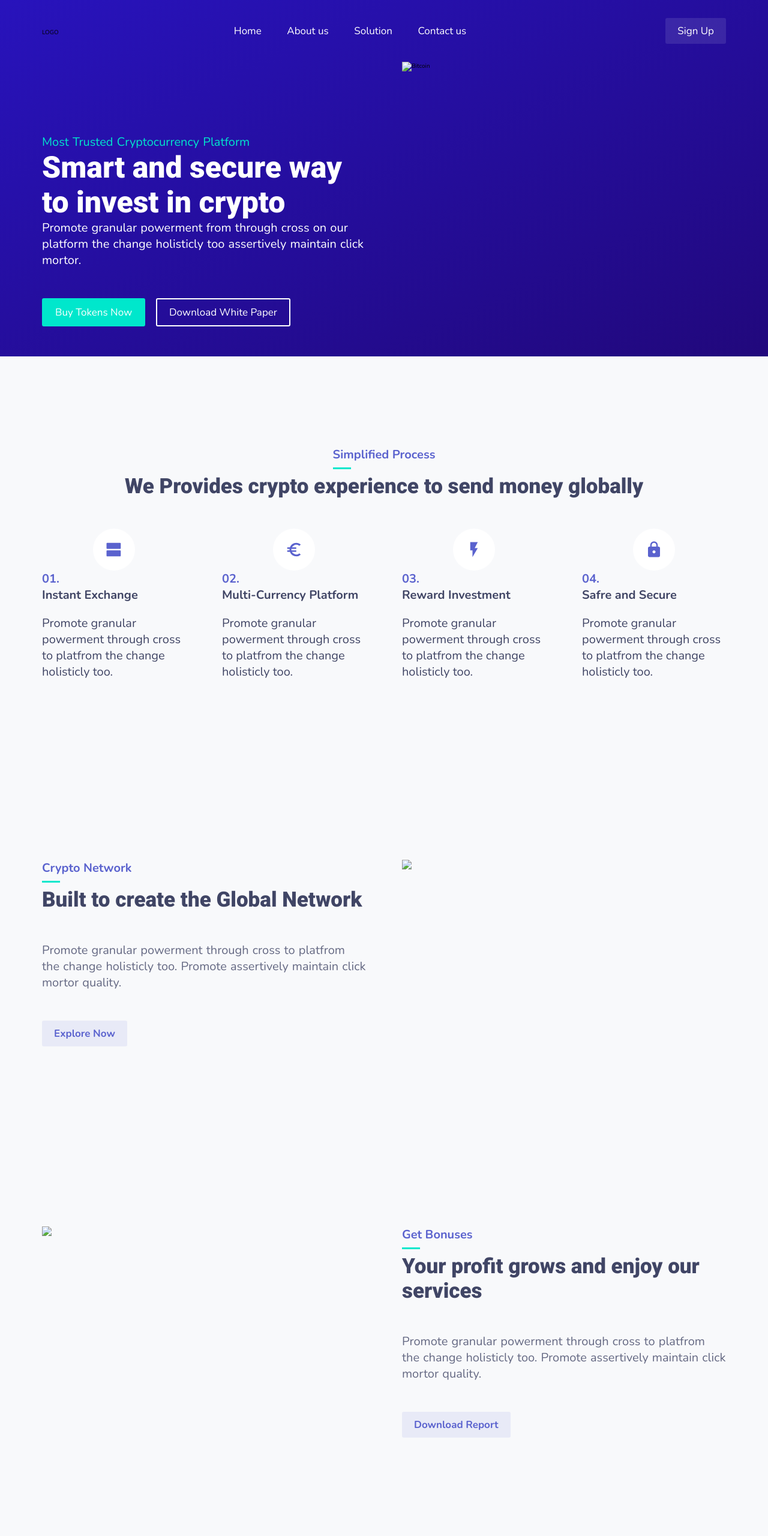
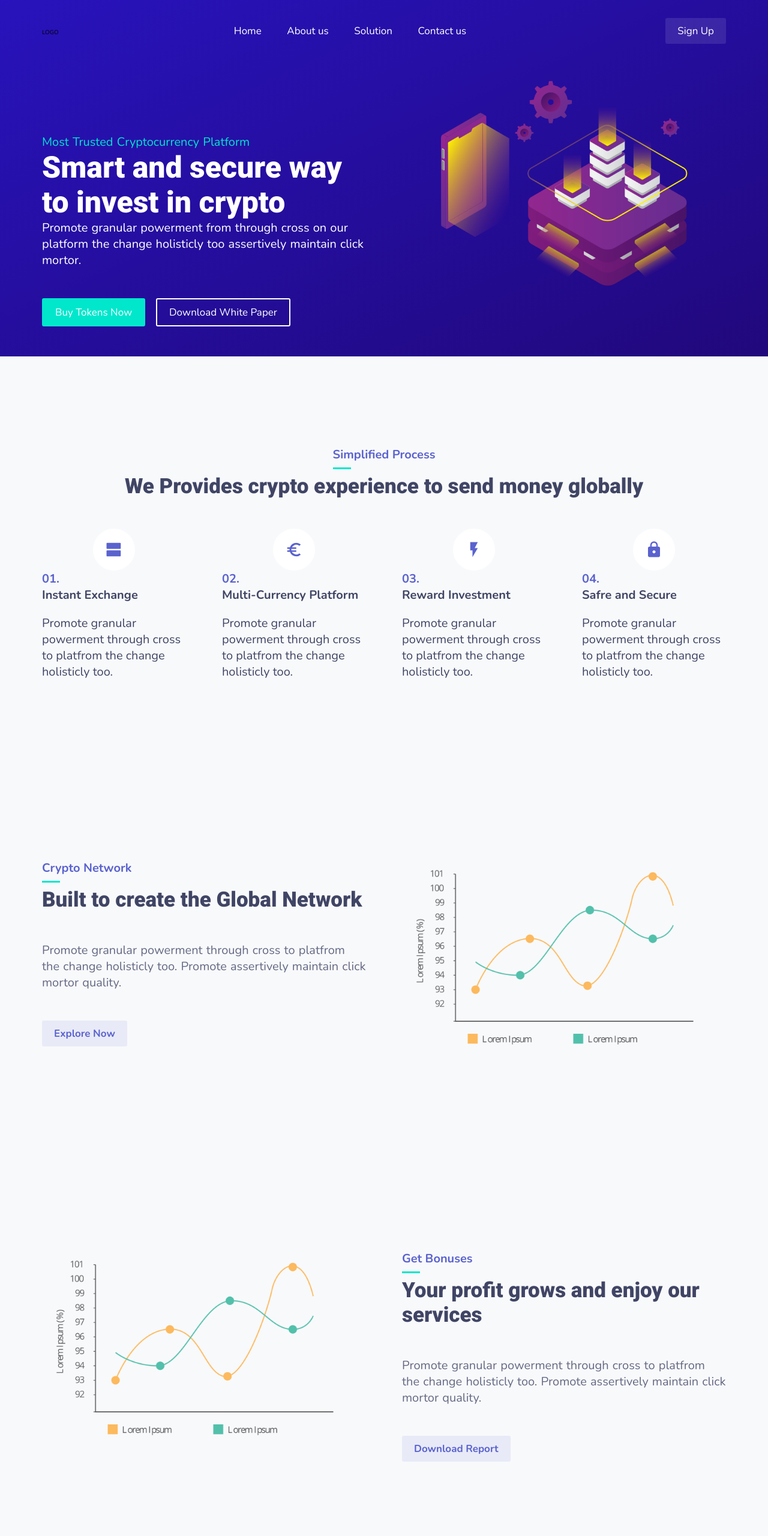
Before and after one commit to DarwishCodes/crypto, a website: page index.html in a window 1280 px wide. Shown: the top 2560 px of the page at 60% size. Drawn offline with nearby package versions, Linux system fonts and the light colour scheme; the site is published under a folder, as on GitHub Pages, so addresses that start at the root find nothing.

Commit message:
fixed photos url

```diff
--- a/index.html
+++ b/index.html
@@ -52,7 +52,7 @@
                     </div>
                 </div>
                 <div class="col-1-of-2">
-                    <img src="/img/bitcoin.png" alt="Bitcoin" class="header__image">
+                    <img src="img/bitcoin.png" alt="Bitcoin" class="header__image">
                 </div>
             </div>
         </header>
@@ -128,14 +128,14 @@
                         <a data-aos="move-up" data-aos-duration="300" data-aos-delay="500" href="#" class="btn btn--ghost-blue">Explore Now</a>
                     </div>
                     <div class="col-1-of-2">
-                        <img data-aos="move-up" data-aos-duration="300" data-aos-delay="700" style="width: 100%;" src="/img/chart3.png" alt="Chart">
+                        <img data-aos="move-up" data-aos-duration="300" data-aos-delay="700" style="width: 100%;" src="img/chart3.png" alt="Chart">
                     </div>
                 </div>
             </section>
             <section class="section-build">
                 <div class="row">
                     <div class="col-1-of-2">
-                        <img data-aos="move-up" data-aos-duration="300" style="width: 100%;" src="/img/chart3.png" alt="Chart">
+                        <img data-aos="move-up" data-aos-duration="300" style="width: 100%;" src="img/chart3.png" alt="Chart">
                     </div>
                     <div class="col-1-of-2">
                         <h3 data-aos="move-up" data-aos-duration="300" data-aos-delay="300" class="heading-tertiary">Get Bonuses</h3>
@@ -175,14 +175,14 @@
                         </div>
                     </div>
                     <div class="col-1-of-2">
-                        <img data-aos="move-up" data-aos-duration="300" data-aos-delay="1100" style="width: 100%;" src="/img/chart3.png" alt="Chart">
+                        <img data-aos="move-up" data-aos-duration="300" data-aos-delay="1100" style="width: 100%;" src="img/chart3.png" alt="Chart">
                     </div>
                 </div>
             </section>
             <section class="section-dist">
                 <div class="row">
                     <div class="col-1-of-2">
-                        <img style="width: 100%;" src="/img/bitcoin.png" alt="Chart">
+                        <img style="width: 100%;" src="img/bitcoin.png" alt="Chart">
                     </div>
                     <div class="col-1-of-2">
                         <h3 class="heading-tertiary heading-tertiary--color-secondry">Token Distribution</h3>
@@ -288,7 +288,7 @@
                     </div>
                     <div class="col-1-of-2">
                         <div class="u-center-text">
-                            <img data-aos="move-up" data-aos-duration="300" data-aos-delay="900" style="width: 50%;" src="/img/phone.png" alt="Phone">
+                            <img data-aos="move-up" data-aos-duration="300" data-aos-delay="900" style="width: 50%;" src="img/phone.png" alt="Phone">
                         </div>
                     </div>
                 </div>
```
